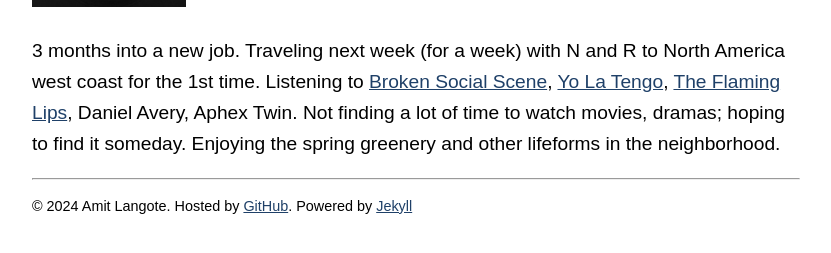
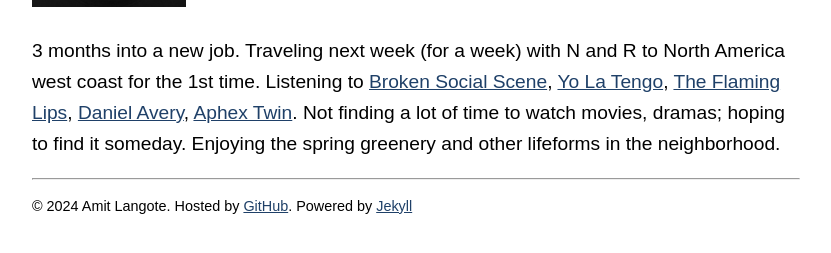
Before and after one commit to amitlan/website, a Jekyll site: the page built from now/index.md, in a window 1280 px wide. Shown: the part 416-669 px from the top of the page, without its empty margins (224-1055 px from the left). Built offline with Jekyll 4.4.1, drawn with Linux system fonts in a browser that asks for light colours; part of the change alters nothing that is shown.

```diff
--- a/now/index.md
+++ b/now/index.md
@@ -8,5 +8,5 @@ last_updated: 2024-05-24
 
 <img class="center-fit" src="/files/me2.jpeg" alt="May 2024" id="left"/>
 <p>
-  3 months into a new job.  Traveling next week (for a week) with N and R to North America west coast for the 1st time. Listening to <a href="https://en.wikipedia.org/wiki/Broken_Social_Scene">Broken Social Scene</a>, <a href="https://en.wikipedia.org/wiki/Yo_La_Tengo">Yo La Tengo</a>, <a href="https://en.wikipedia.org/wiki/The_Flaming_Lips">The Flaming Lips</a>, Daniel Avery, Aphex Twin.  Not finding a lot of time to watch movies, dramas; hoping to find it someday.  Enjoying the spring greenery and other lifeforms in the neighborhood.
+  3 months into a new job.  Traveling next week (for a week) with N and R to North America west coast for the 1st time. Listening to <a href="https://en.wikipedia.org/wiki/Broken_Social_Scene">Broken Social Scene</a>, <a href="https://en.wikipedia.org/wiki/Yo_La_Tengo">Yo La Tengo</a>, <a href="https://en.wikipedia.org/wiki/The_Flaming_Lips">The Flaming Lips</a>, <a href="https://en.wikipedia.org/wiki/Daniel_Avery">Daniel Avery</a>, <a href="https://en.wikipedia.org/wiki/Aphex_Twin">Aphex Twin</a>.  Not finding a lot of time to watch movies, dramas; hoping to find it someday.  Enjoying the spring greenery and other lifeforms in the neighborhood.
 </p>
```
